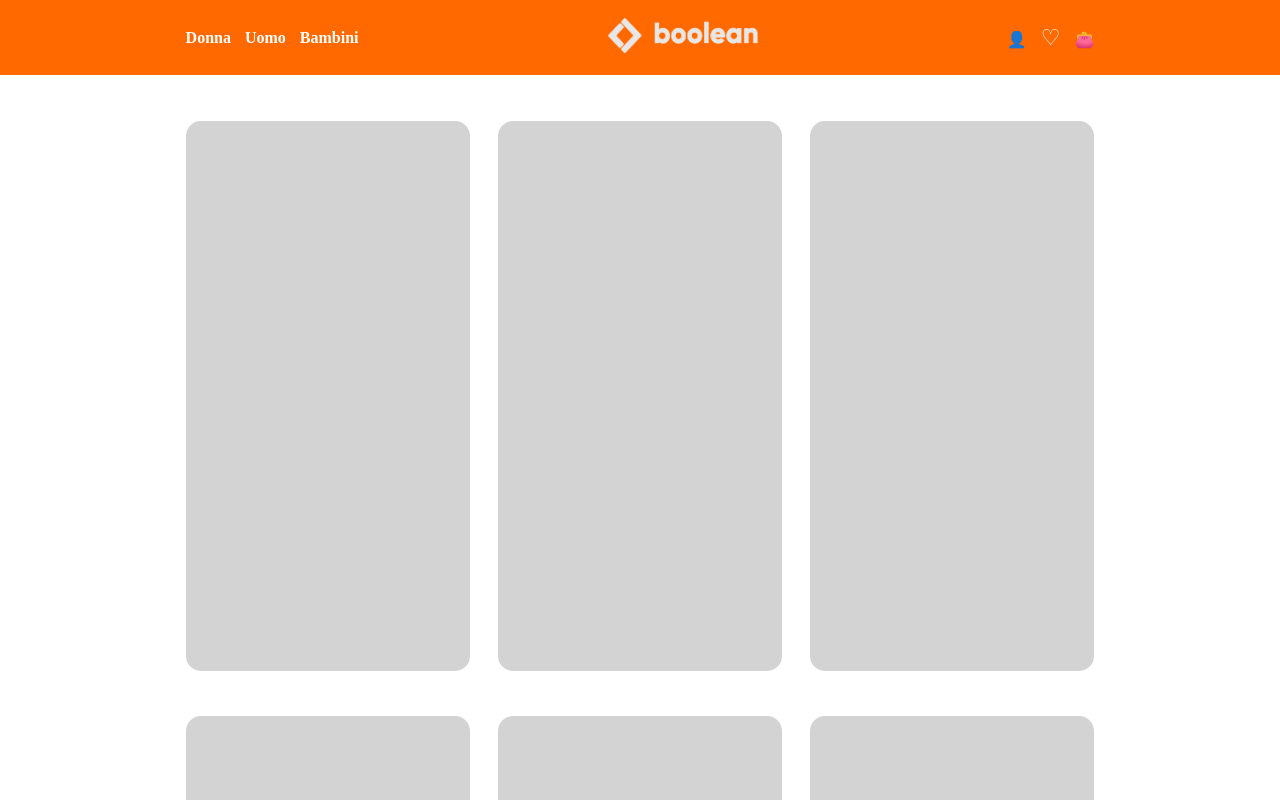
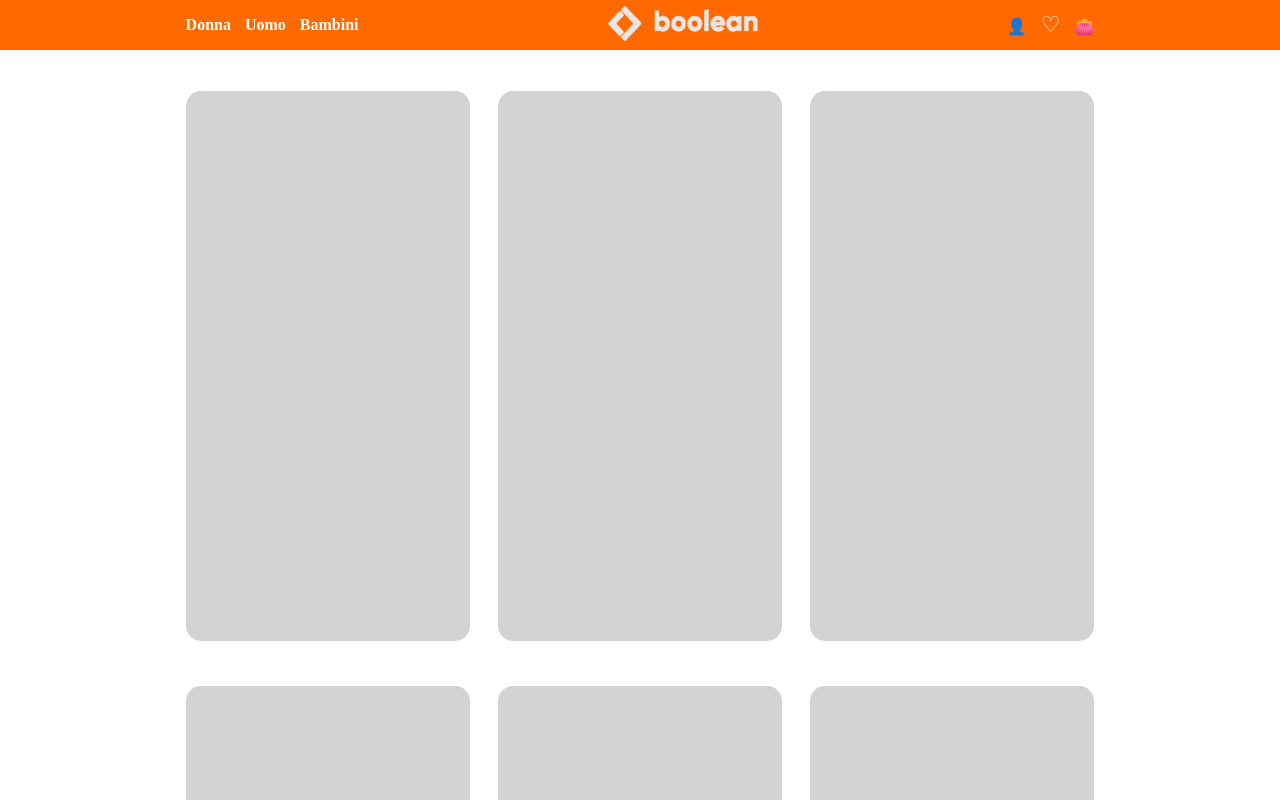
Before and after one commit to MarmottaTuonante/html-css-boolando, a plain HTML site: page index.html in a window 1280 px wide. Shown: the top 800 px of the page. Drawn offline with Linux system fonts and the light colour scheme.

Commit message:
header fixed

```diff
--- a/style.css
+++ b/style.css
@@ -6,6 +6,11 @@
 }
 
 /* Common */
+
+main {
+    margin-top: 45px;
+}
+
 .container {
     width: 71%;
     margin: 0 auto;
@@ -18,7 +23,11 @@
 /* header */
 header {
     background-color: #ff6900 ;
-    height: 75px;
+    height: 50px;
+    position: fixed;
+    top: 0;
+    left: 0;
+    right: 0;
 }
 
 header img {
```
Also changed, not shown: index.html (+1 -0 lines).
